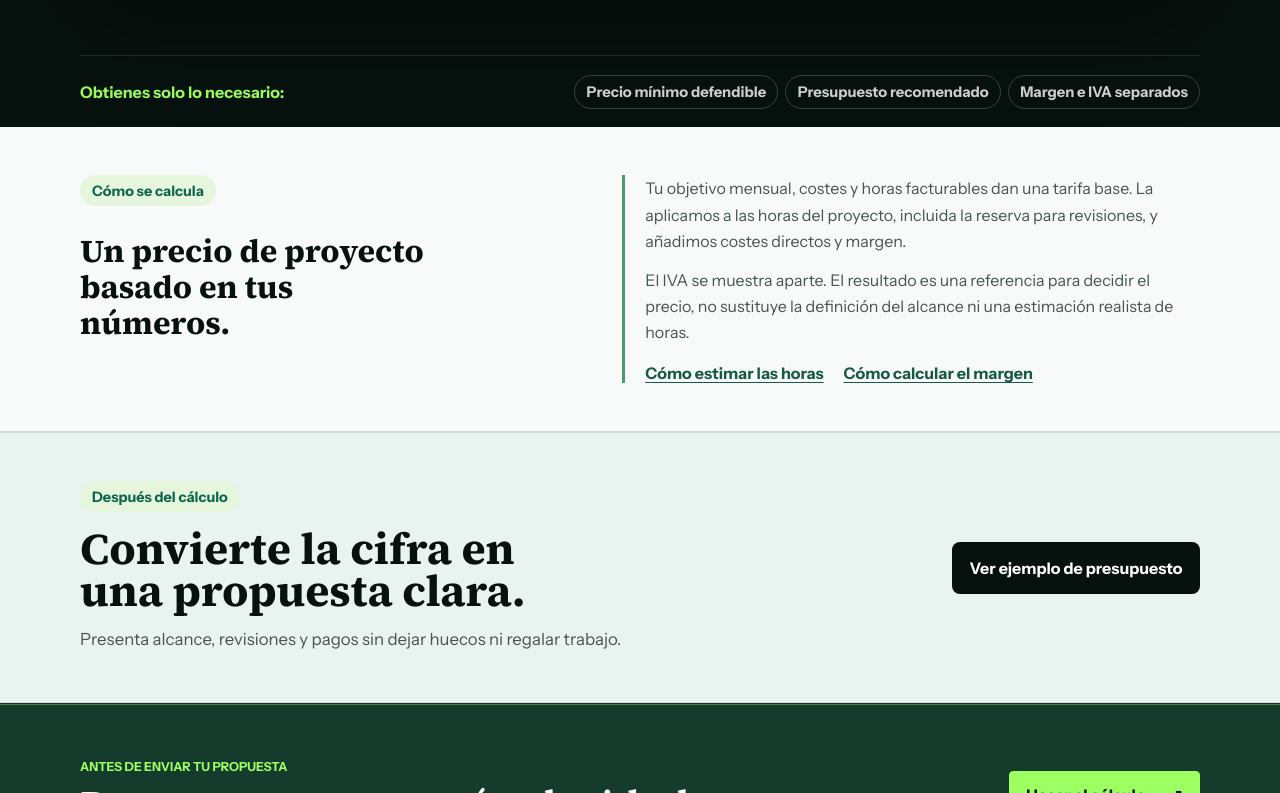
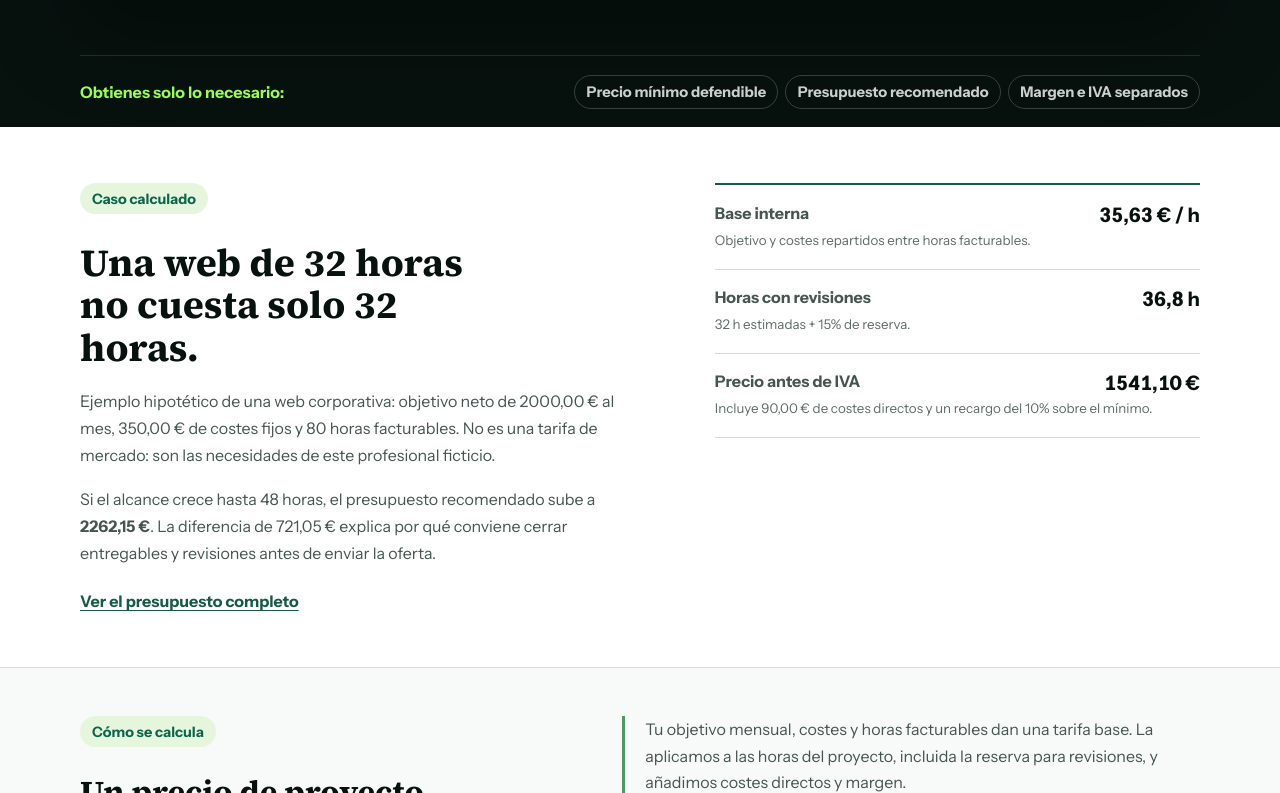
Before and after one commit to djimenezm/cuantopresupuestar, a Next.js app: page / in a window 1280 px wide. Shown: the part 1647-2440 px from the top of the page. Built offline with nearby package versions, Linux system fonts and the light colour scheme.

Commit message:
Add concrete pricing examples for AdSense content review

```diff
--- a/app/page.tsx
+++ b/app/page.tsx
@@ -4,6 +4,13 @@ import CalculatorForm from '@/components/CalculatorForm';
 import Footer from '@/components/Footer';
 import Header from '@/components/Header';
 import JsonLd from '@/components/JsonLd';
+import { formatCurrency, formatNumber } from '@/lib/format';
+import {
+  expandedProjectExampleInput,
+  expandedProjectExampleQuote,
+  projectExampleInput,
+  projectExampleQuote,
+} from '@/lib/projectExample';
 import { siteConfig } from '@/lib/site';
 
 const outcomeItems = [
@@ -98,6 +105,51 @@ export default function HomePage() {
 
       <AdSlot placement="primary" />
 
+      <section className="quote-example-band" id="ejemplo-calculado" aria-labelledby="quote-example-heading">
+        <div className="container quote-example-grid">
+          <div>
+            <span className="eyebrow">Caso calculado</span>
+            <h2 id="quote-example-heading">Una web de 32 horas no cuesta solo 32 horas.</h2>
+            <p>
+              Ejemplo hipotético de una web corporativa: objetivo neto de{' '}
+              {formatCurrency(projectExampleInput.targetMonthlyNet)} al mes,{' '}
+              {formatCurrency(projectExampleInput.monthlyFixedCosts)} de costes fijos y{' '}
+              {projectExampleInput.billableHoursPerMonth} horas facturables. No es una tarifa de
+              mercado: son las necesidades de este profesional ficticio.
+            </p>
+            <p>
+              Si el alcance crece hasta {expandedProjectExampleInput.projectHours} horas, el
+              presupuesto recomendado sube a{' '}
+              <strong>{formatCurrency(expandedProjectExampleQuote.recommendedProjectBudget)}</strong>.
+              La diferencia de{' '}
+              {formatCurrency(
+                expandedProjectExampleQuote.recommendedProjectBudget -
+                  projectExampleQuote.recommendedProjectBudget,
+              )}{' '}
+              explica por qué conviene cerrar entregables y revisiones antes de enviar la oferta.
+            </p>
+            <a href="/ejemplo-presupuesto-freelance">Ver el presupuesto completo</a>
+          </div>
+          <dl className="quote-example-steps">
+            <div>
+              <dt>Base interna</dt>
+              <dd>{formatCurrency(projectExampleQuote.baseHourlyRate)} / h</dd>
+              <small>Objetivo y costes repartidos entre horas facturables.</small>
+            </div>
+            <div>
+              <dt>Horas con revisiones</dt>
+              <dd>{formatNumber(projectExampleQuote.bufferedProjectHours)} h</dd>
+              <small>{projectExampleInput.projectHours} h estimadas + {projectExampleInput.revisionBufferPercent}% de reserva.</small>
+            </div>
+            <div>
+              <dt>Precio antes de IVA</dt>
+              <dd>{formatCurrency(projectExampleQuote.recommendedProjectBudget)}</dd>
+              <small>Incluye {formatCurrency(projectExampleInput.directProjectCosts)} de costes directos y un recargo del {projectExampleInput.profitMarginPercent}% sobre el mínimo.</small>
+            </div>
+          </dl>
+        </div>
+      </section>
+
       <section className="quote-method-band" aria-labelledby="quote-method-heading">
         <div className="container quote-method-grid">
           <div>
@@ -112,7 +164,9 @@ export default function HomePage() {
             </p>
             <p>
               El IVA se muestra aparte. El resultado es una referencia para decidir el precio,
-              no sustituye la definición del alcance ni una estimación realista de horas.
+              no sustituye la definición del alcance ni una estimación realista de horas. La
+              reserva fiscal es una hipótesis, no el IRPF real; el porcentaje de margen de la
+              herramienta es un recargo sobre el mínimo, no un margen contable sobre la venta.
             </p>
             <nav aria-label="Profundiza en el presupuesto freelance">
               <a href="/como-calcular-horas-proyecto-freelance">Cómo estimar las horas</a>
--- a/app/styles/calculator.css
+++ b/app/styles/calculator.css
@@ -246,6 +246,76 @@
   color: rgba(255, 255, 255, 0.82);
   font-size: 0.92rem;
   font-weight: 800;
+}
+
+.quote-example-band {
+  scroll-margin-top: 6rem;
+  padding: 3.5rem 0;
+  background: #fff;
+  border-bottom: 1px solid #d2ddd7;
+}
+
+.quote-example-grid {
+  display: grid;
+  grid-template-columns: minmax(0, 1fr) minmax(18rem, 0.85fr);
+  gap: clamp(1.5rem, 5vw, 5rem);
+  align-items: start;
+}
+
+.quote-example-grid h2 {
+  max-width: 18ch;
+  margin: 0.75rem 0 1.2rem;
+  color: var(--quote-dark);
+  font-size: clamp(1.9rem, 3vw, 2.6rem);
+  line-height: 1.1;
+}
+
+.quote-example-grid p {
+  max-width: 39rem;
+  color: #46564f;
+  line-height: 1.7;
+}
+
+.quote-example-grid a {
+  display: inline-block;
+  margin-top: 0.5rem;
+  color: #175a44;
+  font-weight: 800;
+  text-decoration: underline;
+  text-underline-offset: 0.2em;
+}
+
+.quote-example-steps {
+  margin: 0;
+  border-top: 2px solid #145a44;
+}
+
+.quote-example-steps div {
+  display: grid;
+  grid-template-columns: minmax(0, 1fr) auto;
+  gap: 0.25rem 1rem;
+  border-bottom: 1px solid #d2ddd7;
+  padding: 1.1rem 0;
+}
+
+.quote-example-steps dt {
+  color: #46564f;
+  font-weight: 700;
+}
+
+.quote-example-steps dd {
+  margin: 0;
+  color: var(--quote-dark);
+  font-size: 1.25rem;
+  font-weight: 800;
+  font-variant-numeric: tabular-nums;
+  text-align: right;
+}
+
+.quote-example-steps small {
+  grid-column: 1 / -1;
+  color: #5f6c65;
+  line-height: 1.5;
 }
 
 .quote-method-band {
@@ -535,6 +605,7 @@
   }
 
   .quote-calculator-shell,
+  .quote-example-grid,
   .quote-next-panel,
   .footer-main,
   .footer-bottom {
--- a/components/CalculatorForm.tsx
+++ b/components/CalculatorForm.tsx
@@ -376,7 +376,7 @@ export default function CalculatorForm() {
         </label>
 
         <label>
-          <span>Margen extra sobre el proyecto (%)</span>
+          <span>Recargo sobre el precio mínimo (%)</span>
           <input
             type="number"
             min="0"
--- a/components/ResultCard.tsx
+++ b/components/ResultCard.tsx
@@ -125,7 +125,7 @@ const ResultCard = forwardRef<HTMLElement, ResultCardProps>(function ResultCard(
         <strong>{formatCurrency(result.recommendedProjectBudget)}</strong> sin IVA. Tu suelo para no
         quedarte corto con este alcance estaría alrededor de{' '}
         <strong>{formatCurrency(result.projectFloorPrice)}</strong>, así que la diferencia entre una
-        cifra y otra es el aire real que te das para negociar sin comerte todo el margen.
+        cifra y otra es el colchón que has previsto para negociar.
       </p>
 
       <div className="result-grid">
@@ -198,12 +198,12 @@ const ResultCard = forwardRef<HTMLElement, ResultCardProps>(function ResultCard(
             ) : priceAssessment.gapToRecommended < 0 ? (
               <>
                 Cubre tu mínimo, pero queda a{' '}
-                <strong>{formatCurrency(-priceAssessment.gapToRecommended)}</strong> del margen
+                <strong>{formatCurrency(-priceAssessment.gapToRecommended)}</strong> del recargo
                 que habías previsto.
               </>
             ) : (
               <>
-                Cubre tu mínimo y el margen previsto. Supera tu recomendación en{' '}
+                Cubre tu mínimo y el recargo previsto. Supera tu recomendación en{' '}
                 <strong>{formatCurrency(priceAssessment.gapToRecommended)}</strong>.
               </>
             )}
@@ -215,7 +215,7 @@ const ResultCard = forwardRef<HTMLElement, ResultCardProps>(function ResultCard(
         <strong>Lectura rápida para defender el precio</strong>
         <p>
           Si el cliente te aprieta, toma <strong>{formatCurrency(result.projectFloorPrice)}</strong>{' '}
-          como referencia de suelo: por debajo de esa cifra empiezas a absorber tú el margen, los
+          como referencia de suelo: por debajo de esa cifra empiezas a absorber tú el tiempo, los
           imprevistos o parte del tiempo real del proyecto. La zona cómoda para presentar propuesta
           está más cerca de <strong>{formatCurrency(result.recommendedProjectBudget)}</strong>.
         </p>
@@ -265,7 +265,7 @@ const ResultCard = forwardRef<HTMLElement, ResultCardProps>(function ResultCard(
 
       <p className="result-summary">
         Además, has dejado una reserva fiscal orientativa del{' '}
-        <strong>{formatNumber(result.taxReservePercent, 2)}%</strong> y un margen extra del{' '}
+        <strong>{formatNumber(result.taxReservePercent, 2)}%</strong> y un recargo sobre el mínimo del{' '}
         <strong>{formatNumber(result.profitMarginPercent, 2)}%</strong>. Eso sitúa el proyecto en una referencia
         efectiva de <strong>{formatCurrency(result.effectiveHourlyRate)}/h</strong> sobre las horas
         ya amortiguadas por buffer, con un colchón adicional de{' '}
--- a/lib/calculatorForm.ts
+++ b/lib/calculatorForm.ts
@@ -81,7 +81,7 @@ function getFieldError(field: FieldName, value: string) {
       case 'taxReservePercent':
         return 'Indica una reserva fiscal orientativa.';
       case 'profitMarginPercent':
-        return 'Indica el margen extra del proyecto.';
+        return 'Indica el recargo sobre el precio mínimo.';
     }
   }
 
@@ -142,7 +142,7 @@ function getFieldError(field: FieldName, value: string) {
       case 'taxReservePercent':
         return 'La reserva fiscal no puede ser negativa.';
       case 'profitMarginPercent':
-        return 'El margen no puede ser negativo.';
+        return 'El recargo no puede ser negativo.';
     }
   }
 
--- a/lib/projectExample.ts
+++ b/lib/projectExample.ts
@@ -14,6 +14,13 @@ export const projectExampleInput = {
 
 export const projectExampleQuote = calculateProjectQuote(projectExampleInput);
 
+export const expandedProjectExampleInput = {
+  ...projectExampleInput,
+  projectHours: 48,
+} satisfies CalculatorInput;
+
+export const expandedProjectExampleQuote = calculateProjectQuote(expandedProjectExampleInput);
+
 const total = projectExampleQuote.recommendedProjectBudget;
 const definitionAmount = Math.round(total * 0.2 * 100) / 100;
 const productionAmount = Math.round(total * 0.6 * 100) / 100;
```
Also changed, not shown: app/como-presupuestar-un-proyecto-freelance/page.tsx (+32 -25 lines), app/ejemplo-presupuesto-freelance/page.tsx (+50 -22 lines), 1 other file (tests, documents, lock files or other folders).
